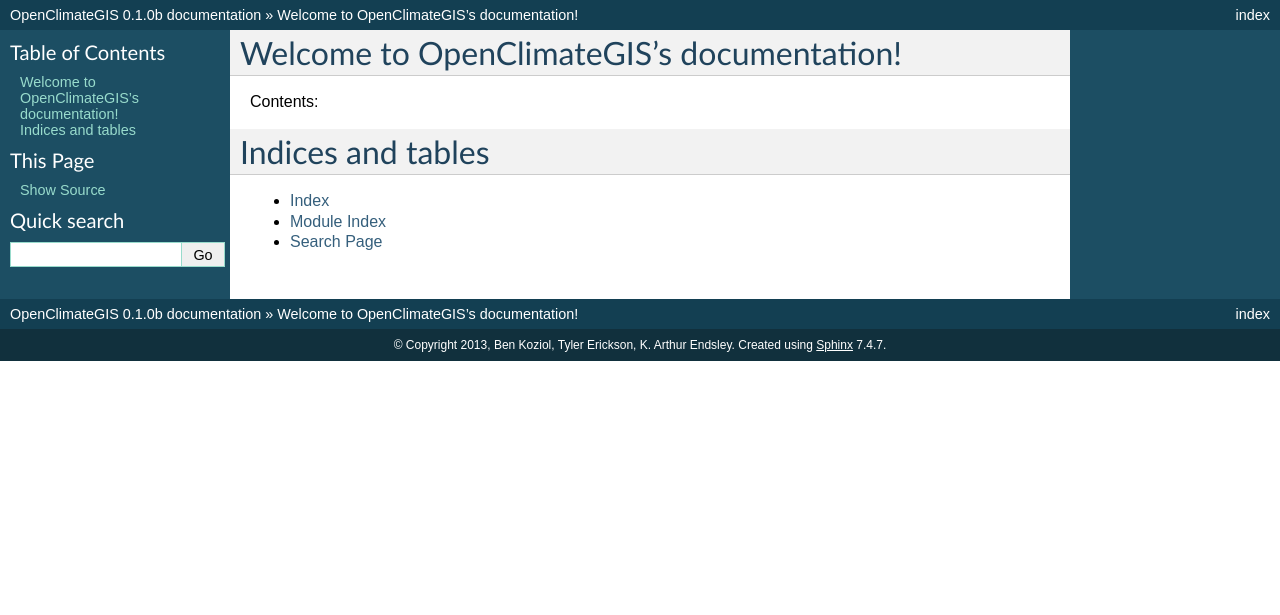
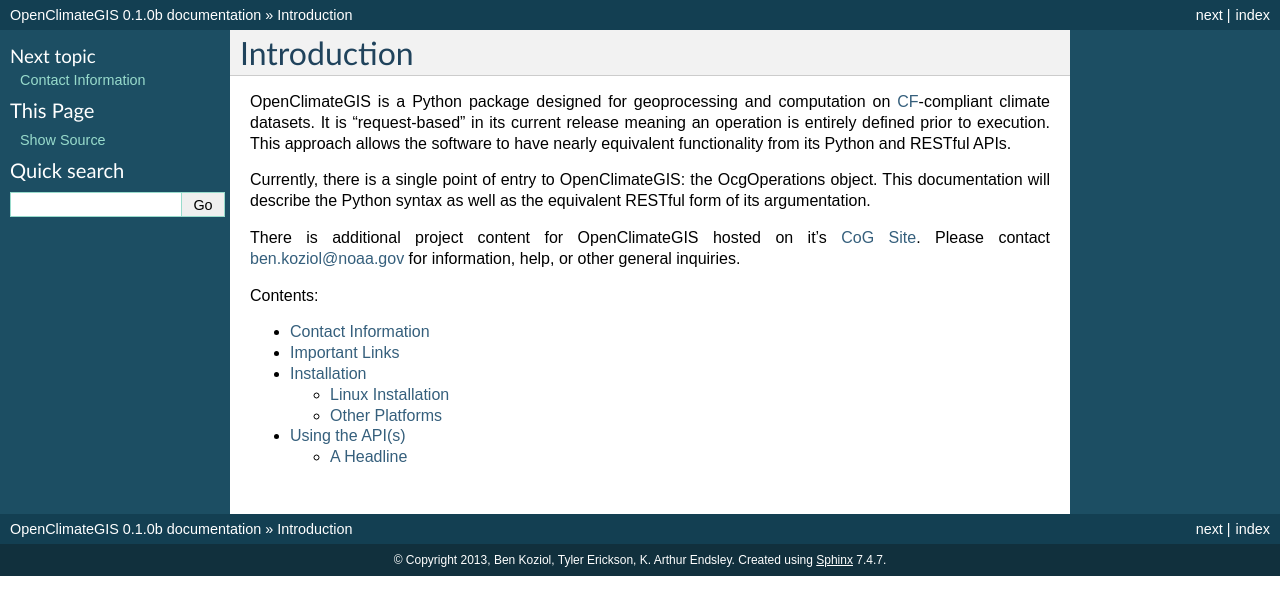
Before and after one commit to NCPP/ocgis, a Sphinx documentation site: the page built from doc/index.rst, in a window 1280 px wide. Shown: the top 615 px of the page. Built offline with Sphinx 7.4.7, drawn with Linux system fonts in a browser that asks for light colours; formulas are drawn with MathJax 3.

Commit message:
before modifying operations to be compliant with sphinx.

```diff
--- a/doc/conf.py
+++ b/doc/conf.py
@@ -17,6 +17,7 @@
 # add these directories to sys.path here. If the directory is relative to the
 # documentation root, use os.path.abspath to make it absolute, like shown here.
 #sys.path.insert(0, os.path.abspath('.'))
+sys.path.insert(0,os.path.abspath('../src'))
 
 # -- General configuration -----------------------------------------------------
 
@@ -138,19 +139,19 @@
 #html_additional_pages = {}
 
 # If false, no module index is generated.
-#html_domain_indices = True
+html_domain_indices = True
 
 # If false, no index is generated.
-#html_use_index = True
+html_use_index = True
 
 # If true, the index is split into individual pages for each letter.
 #html_split_index = False
 
 # If true, links to the reST sources are added to the pages.
-#html_show_sourcelink = True
+html_show_sourcelink = True
 
 # If true, "Created using Sphinx" is shown in the HTML footer. Default is True.
-#html_show_sphinx = True
+html_show_sphinx = True
 
 # If true, "(C) Copyright ..." is shown in the HTML footer. Default is True.
 #html_show_copyright = True
--- a/doc/index.rst
+++ b/doc/index.rst
@@ -3,19 +3,31 @@
    You can adapt this file completely to your liking, but it should at least
    contain the root `toctree` directive.
 
-Welcome to OpenClimateGIS's documentation!
-==========================================
+Introduction
+============
+
+OpenClimateGIS is a Python package designed for geoprocessing and computation on CF_-compliant climate datasets. It is "request-based" in its current release meaning an operation is entirely defined prior to execution. This approach allows the software to have nearly equivalent functionality from its Python and RESTful APIs.
+
+Currently, there is a single point of entry to OpenClimateGIS: the OcgOperations object. This documentation will describe the Python syntax as well as the equivalent RESTful form of its argumentation.
+
+There is additional project content for OpenClimateGIS hosted on it's `CoG Site`_. Please contact ben.koziol@noaa.gov for information, help, or other general inquiries.
+
+.. _CF: http://cf-pcmdi.llnl.gov/
+.. _CoG Site: http://www.earthsystemcog.org/projects/openclimategis/
 
 Contents:
 
 .. toctree::
    :maxdepth: 2
 
+   contact
+   links
+   install
+   api
 
-
-Indices and tables
-==================
-
-* :ref:`genindex`
-* :ref:`modindex`
-* :ref:`search`
+.. Indices and tables
+..  ==================
+..
+.. * :ref:`genindex`
+.. * :ref:`modindex`
+.. * :ref:`search`
--- /dev/null
+++ b/doc/links.rst
@@ -0,0 +1,5 @@
+Important Links
+===============
+
+* `GitHub Code Repository <https://github.com/NCPP/ocgis>`_
+* `OpenClimateGIS CoG Site <http://www.earthsystemcog.org/projects/openclimategis/>`_ (Additional project information beyond software documentation.)
```
Also changed, not shown: doc/api.rst (added, +14 -0 lines), doc/contact.rst (added, +8 -0 lines), doc/install.rst (added, +18 -0 lines).
